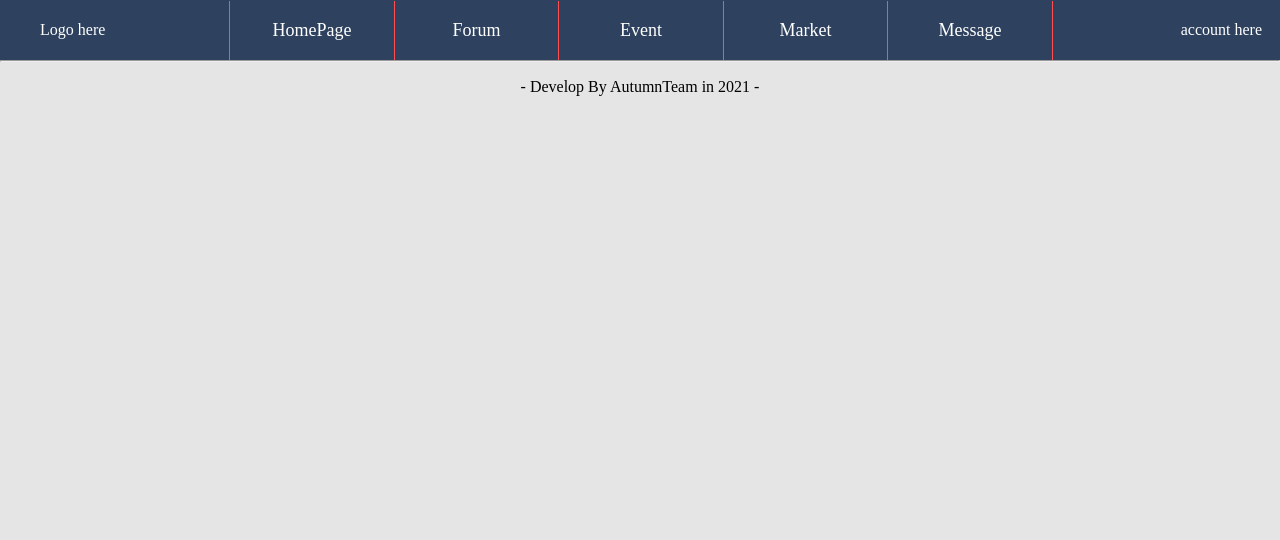
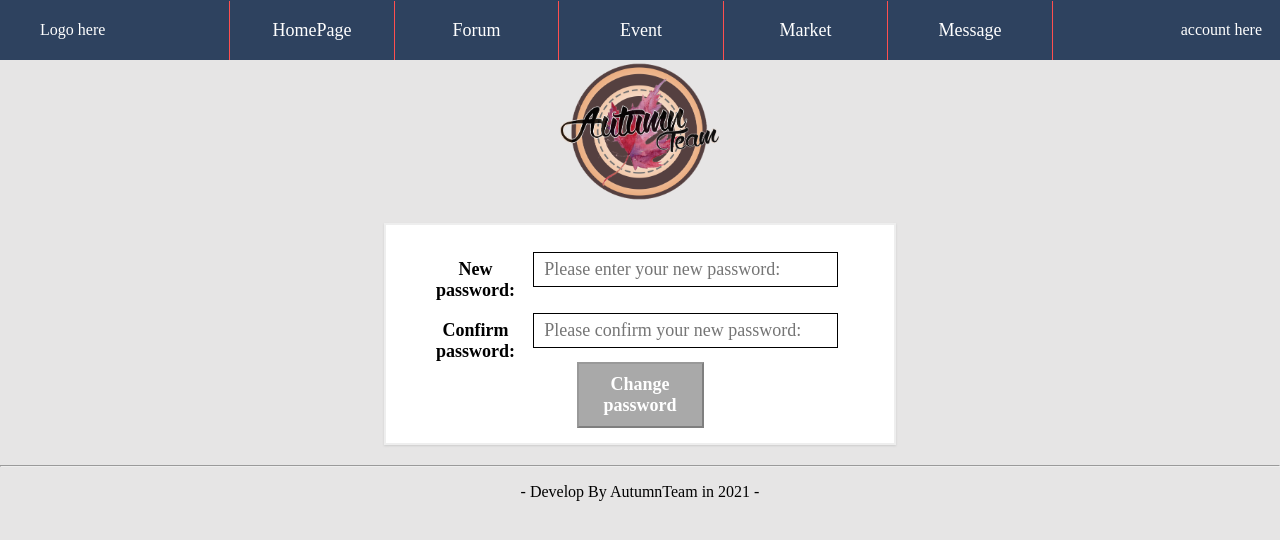
Before and after one commit to Autumn-Team/CommunityHub-web-react-verson, a React (Create React App) app: page /resetPassword in a window 1280 px wide. Shown: the top 540 px of the page. Built offline with nearby package versions, Linux system fonts and the light colour scheme.

Commit message:
Reset css

```diff
--- a/src/App.js
+++ b/src/App.js
@@ -1,21 +1,20 @@
 import React from 'react';
-
 import { Route, Switch } from 'react-router-dom';
 
 import Layout from './containers/Layout/Layout';
 import Login from './containers/LoginPage/Login';
+import ResetPassword from './containers/ResetPage/ResetPassword';
 import HomePage from './containers/HomePage/HomePage';
 import Event from './containers/EventFeature/MainEventPage/MainEventPage';
 import NewEvent from './containers/EventFeature/NewEvent/NewEvent';
 import EventDetails from './containers/EventFeature/EventDetails/EventDetails';
-import Register from './containers/RegisterPage/registerPage';
 
 const App = props =>  {
     return (
         <Layout>
             <Switch>
                 <Route path="/" exact component={Login} />
-                <Route path="/register" component={Register} />
+                <Route path="/resetPassword" component={ResetPassword} />
                 <Route path="/homePage" component={HomePage} />
                 <Route path="/event" exact component={Event} />
                 <Route path="/event/newEvent" component={NewEvent} />
--- /dev/null
+++ b/src/containers/ResetPage/Reset.module.css
@@ -0,0 +1,10 @@
+.Form {
+    margin: 15px auto 10px;
+    width: 40%;
+    text-align: center;
+    box-shadow: 0 1px 2px #ccc;
+    border: 2px solid #eee;
+    padding: 15px 0px 15px;
+    box-sizing: border-box;
+    background-color: white;
+}
--- /dev/null
+++ b/src/containers/ResetPage/ResetPassword.js
@@ -0,0 +1,104 @@
+import React, { useState } from 'react';
+
+import classes from './Reset.module.css';
+import Logo from '../../components/Logo/Logo';
+import Input from '../../components/UI/Input/Input';
+import Button from '../../components/UI/Button/Button';
+import { checkValidity, updateObject } from '../../sharedFunctions/utility';
+
+const Reset = props =>{
+    const[resetForm,setResetForm] = useState({
+        NewPassword: {
+            label:'New password: ',
+            elementType: 'input',
+            elementConfig:{
+                placeholder: 'Please enter your new password: ',
+                type:  'password',
+
+            },
+            value : '',
+            validation: {
+                required: true
+            },
+            valid: false,
+            touched: false,
+        },
+        ConfirmPassword: {
+            label:'Confirm password: ',
+            elementType: 'input',
+            elementConfig:{
+                placeholder: "Please confirm your new password: ",
+                type:  'password',
+
+            },
+            value : '',
+            validation: {
+                required: true
+            },
+            valid: false,
+            touched: false,
+        },
+    });
+    const[formValidation, setFormIsValid] = useState(false);
+
+    const inputChangedHandler = (event, inputIdentifier) =>{
+        const updatedFormElement= updateObject(resetForm[inputIdentifier],{
+            value: event.target.value,
+            valid: checkValidity(event.target.value, resetForm[inputIdentifier].validation),
+            touched: true,
+        })
+
+        const updatedResetForm = updateObject(resetForm, {
+            [inputIdentifier] : updatedFormElement,
+        })
+        //CHECK validity of all elements
+        let checkFormIsValid = true;
+        for(let Identifier in updatedResetForm){
+           checkFormIsValid =  updatedResetForm[Identifier].valid && checkFormIsValid;
+        }
+        setResetForm(updatedResetForm);
+        setFormIsValid(checkFormIsValid);
+    }
+    const resetEventHandler = (event) => {
+        event.preventDefault();
+        //handle event
+        props.history.push('/homePage');
+    }
+
+    //get form info in state
+    const formElementArray = [];
+    for (let element in resetForm){
+        formElementArray.push({
+            id: element,
+            config: resetForm[element]
+        });
+    }
+
+    //create form components
+    let form = (
+        <form onSubmit={resetEventHandler}>
+            {formElementArray.map(element => (
+                <Input
+                    key={element.id}
+                    label={element.config.label}
+                    elementType={element.config.elementType}
+                    elementConfig={element.config.elementConfig}
+                    value={element.config.value}
+                    valid={element.config.valid}
+                    touched={element.config.touched}
+                    changed={(event) => inputChangedHandler(event, element.id)} />
+            ))}
+            <Button btnType="Success" disabled={!formValidation}>Change password</Button>
+        </form>
+    );
+    return (
+        <React.Fragment>
+            <Logo />
+            <div className={classes.Form}>
+                {form}
+            </div>
+
+        </React.Fragment>
+    );
+}
+export default Reset;
```
Also changed, not shown: 1 other file (tests, documents, lock files or other folders).
